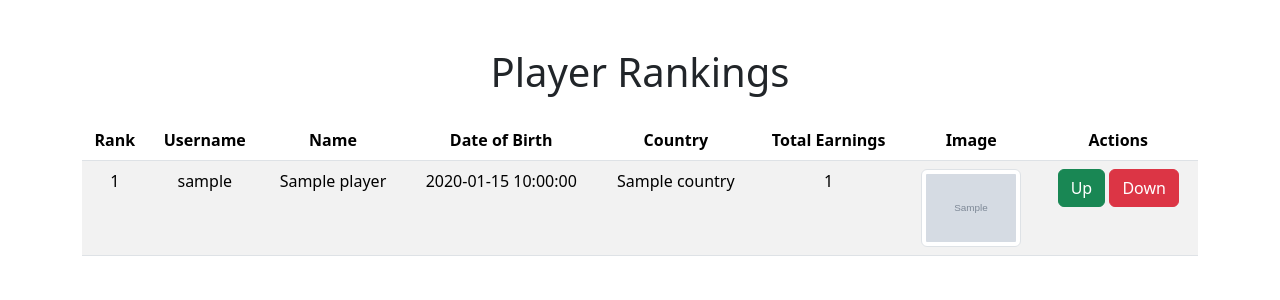
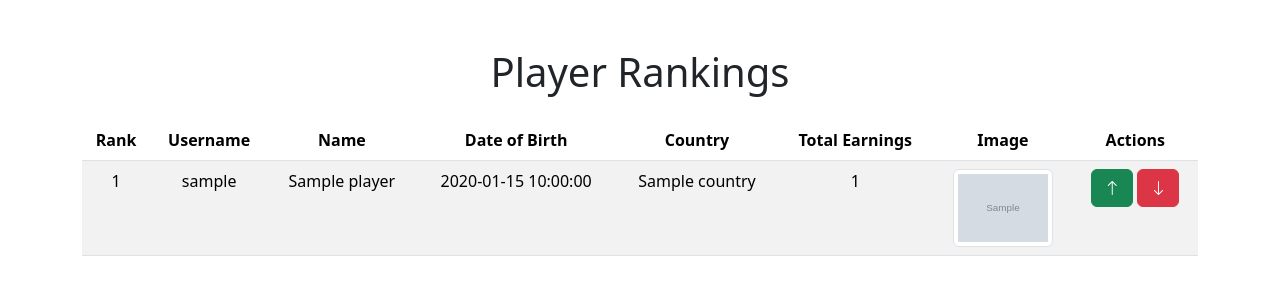
Before and after one commit to KyleKDang/fort-rank, a Flask app: template templates/index.html in a window 1280 px wide. Shown: the part 58-358 px from the top of the page. Run offline with Flask 3, Linux system fonts and the light colour scheme; the template is opened without the code that fills it: most values are stand-ins (such as "Sample title", 1, 10 or a date in 2020); grey boxes marked "Sample" are stand-in pictures.

Commit message:
Change up and down buttons to icons

```diff
--- a/templates/index.html
+++ b/templates/index.html
@@ -33,10 +33,14 @@
                 <td><img src="{{ player['image_url'] }}" alt="{{ player['username'] }}" class="img-thumbnail" style="width: 100px;"></td>
                 <td>
                     <form action="/move_up/{{ player['id'] }}" method="post" style="display:inline;">
-                        <button type="submit" class="btn btn-success">Up</button>
+                        <button type="submit" class="btn btn-success">
+                            <i class="bi bi-arrow-up"></i>
+                        </button>
                     </form>
                     <form action="/move_down/{{ player['id'] }}" method="post" style="display:inline;">
-                        <button type="submit" class="btn btn-danger">Down</button>
+                        <button type="submit" class="btn btn-danger">
+                            <i class="bi bi-arrow-down"></i>
+                        </button>
                     </form>
                 </td>
             </tr>
--- a/templates/layout.html
+++ b/templates/layout.html
@@ -9,6 +9,7 @@
 
         <!-- http://getbootstrap.com/docs/5.3/ -->
         <link href="https://cdn.jsdelivr.net/npm/bootstrap@5.3.3/dist/css/bootstrap.min.css" rel="stylesheet" integrity="sha384-QWTKZyjpPEjISv5WaRU9OFeRpok6YctnYmDr5pNlyT2bRjXh0JMhjY6hW+ALEwIH" crossorigin="anonymous">
+        <link rel="stylesheet" href="https://cdn.jsdelivr.net/npm/bootstrap-icons@1.11.3/font/bootstrap-icons.min.css">
         <script src="https://cdn.jsdelivr.net/npm/bootstrap@5.3.3/dist/js/bootstrap.bundle.min.js" integrity="sha384-YvpcrYf0tY3lHB60NNkmXc5s9fDVZLESaAA55NDzOxhy9GkcIdslK1eN7N6jIeHz" crossorigin="anonymous"></script>
 
         <title>Fortnite Player Ranker</title>
```
